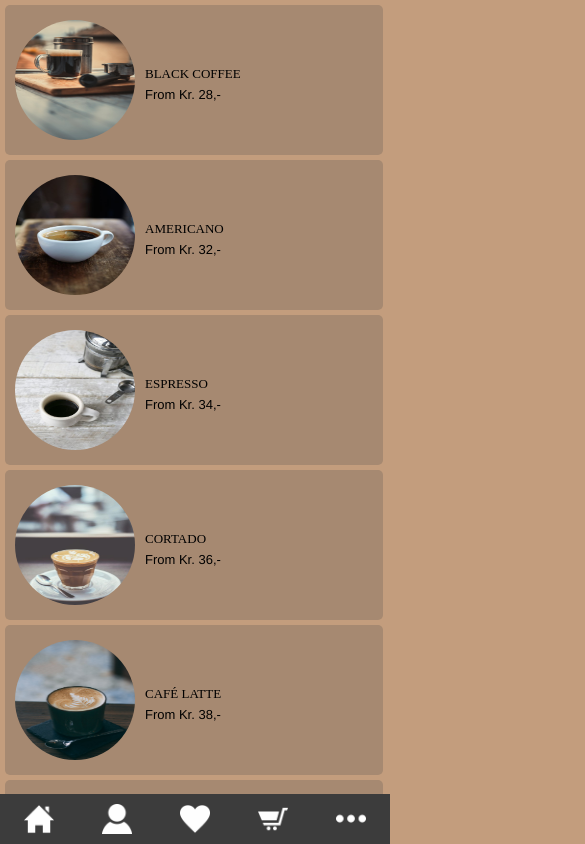
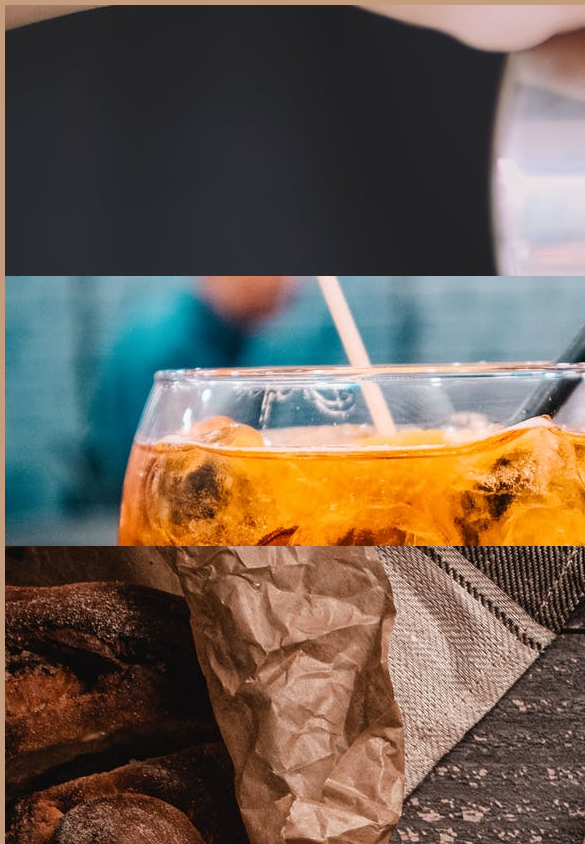
Before and after one commit to joakimgus/DS3801_Grensesnitt_Eksamen, a React (Create React App) app in the folder eksamen/: page / in a window 390 px wide. Shown: the top 844 px of the page, 585 px wide, since content can reach past the window. Built offline with nearby package versions, Linux system fonts and the light colour scheme.

Commit message:
started working on main menu

```diff
--- /dev/null
+++ b/eksamen/src/css/MainMenu.css
@@ -0,0 +1,36 @@
+@media screen and (max-width : 812px) {
+
+  #menuCardContainer{
+    display: grid;
+    grid-template-columns: repeat(1, 1fr);
+    grid-template-rows: repeat(3, 1fr);
+    font-family: avenir;
+    width: 100%;
+    height: 812px;
+    background-color: rgba(77, 77, 77, 0.244);
+    margin: 5px;
+  }
+
+  #coffeeContainer{
+    grid-column: 1;
+    grid-row: 1;
+    width: 100%;
+    height: 204px;
+  }
+
+  #drinksContainer{
+    grid-column: 1;
+    grid-row: 2;
+    width: 100%;
+    height: 204px;
+  }
+
+  #foodContainer{
+    grid-column: 1;
+    grid-row: 3;
+    width: 100%;
+    height: 204px;
+  }
+
+
+}
--- a/eksamen/src/js/App.jsx
+++ b/eksamen/src/js/App.jsx
@@ -3,12 +3,12 @@ import '../css/App.css';
 import ProductRender from './components/ProductRender.jsx';
 import Login from './components/Login.jsx';
 import Footer from './components/Footer.jsx';
+import MainMenu from './components/MainMenu.jsx';
 
 const App = () => {
   return(
     <>
-      <ProductRender />
-      <Footer />
+      <MainMenu />
     </>
   )
 }
--- /dev/null
+++ b/eksamen/src/js/components/MainMenu.jsx
@@ -0,0 +1,28 @@
+import React from 'react';
+import '../../css/MainMenu.css';
+
+const MainMenu = () => {
+
+  const coffeeImg = require("../../img/app_POS/Hot-drinks.jpeg");
+  const drinksImg = require("../../img/app_POS/Cold-drinks.jpeg");
+  const foodImg = require("../../img/app_POS/food.jpeg");
+
+  return(
+    <div id="menuCardContainer">
+      <div id="coffeeContainer">
+        <img className="mainMenuImg" src={coffeeImg}/>
+        <h1 classname="mainMenuText">COFFEE</h1>
+      </div>
+      <div id="drinksContainer">
+        <img className="mainMenuImg" src={drinksImg}/>
+        <h1 classname="mainMenuText">DRINKS</h1>
+      </div>
+      <div id="foodContainer">
+        <img className="mainMenuImg" src={foodImg}/>
+        <h1 classname="mainMenuText">BAKED GOODS</h1>
+      </div>
+    </div>
+  )
+}
+
+export default MainMenu;
```
